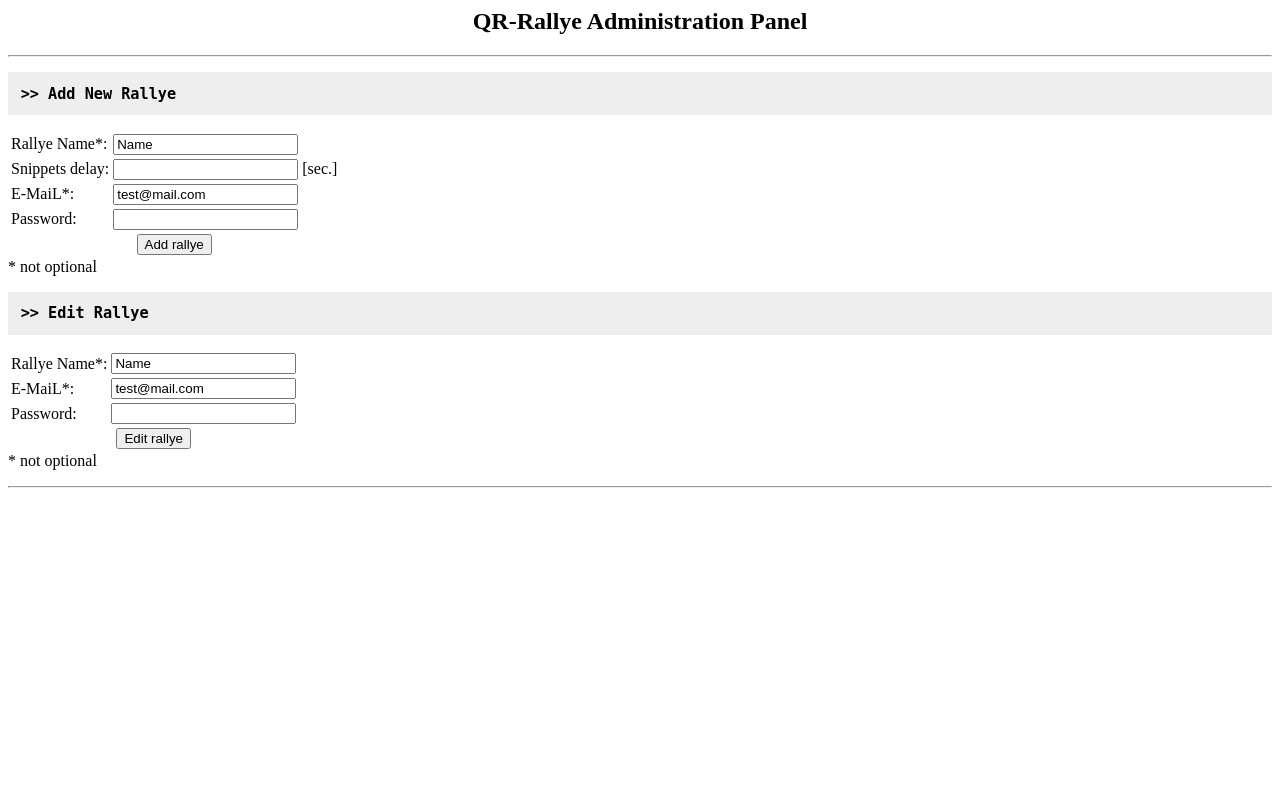
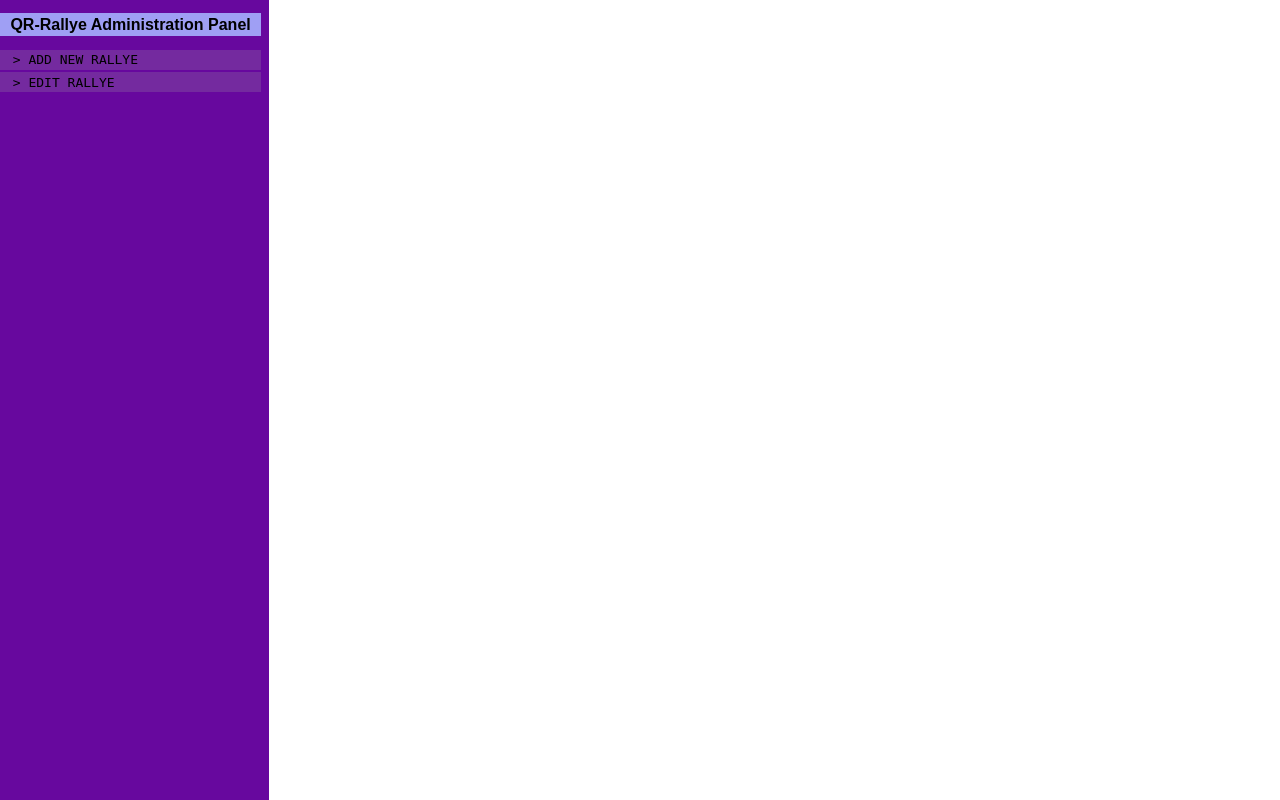
Before and after one commit to hanneseilers/QR-Rallye, a PHP site: page / in a window 1280 px wide. Run offline with PHP 8.4, Linux system fonts and the light colour scheme.

Commit message:
Updated admin page layout.

```diff
--- a/admin/editrallye.php
+++ b/admin/editrallye.php
@@ -1,3 +1,4 @@
+
 <?php
 
 require_once "../db/db.php";
@@ -5,6 +6,7 @@ require_once "forms.php";
 
 // update rallye settings
 if( isset($_POST['update']) ){
+	show();
 
 	if( isset($_POST['rName']) && strlen($_POST['rName']) > 2 && isset($_POST['rMail']) ){
 
@@ -54,21 +56,22 @@ if( isset($_POST['update']) ){
 					."WHERE rID = ".$vRallye['rID'];
 
 			if( qr_dbSQL($sql) ){
-				print "Rallye ".$rName." data saved";
+				fInfo( "Rallye ".$rName." data saved" );
 				$_POST['rName'] = $rName;
 				$_POST['rMail'] = $rMail;
 			}
 		}
 
 	} else {
-		print $_POST['rName']." ".$_POST['rMail'];
-		print "Rallye name with min. 3 chars and correct mail adress is required";
+		fInfo( $_POST['rName']." ".$_POST['rMail'] );
+		fInfo( "Rallye name with min. 3 chars and correct mail adress is required" );
 	}
 
 }
 
-// update rallye settings
+// add rallye item
 if( isset($_POST['addItem']) ){
+	show();
 
 	if( isset($_POST['rName']) && strlen($_POST['rName']) > 2 && isset($_POST['rMail']) ){
 
@@ -109,18 +112,24 @@ if( isset($_POST['addItem']) ){
 				if( $vLastItem ){
 					$sql = "INSERT INTO qr_ralleys_has_items (qr_ralleys_rID, qr_items_iID) "
 							."VALUES (".$vRallye['rID'].",".$vLastItem['iID'].")";
-					qr_dbSQL($sql);
+					if( qr_dbSQL($sql) ){
+						fInfo( "Item added" );
+					} else {
+						fInfo( "Adding item failed!" );
+					}
 				}
 			}
 		}
 
+	} else {
+		fInfo( "Adding item failed!" );
 	}
 
 }
 
 // update item
-if( isset($_POST['updateItem']) ){
-	if( isset($_POST['iID']) ){
+if( isset($_POST['updateItem']) && isset($_POST['iID']) ){
+	show();
 
 	$vItem = qr_getItem($_POST['iID']);
 	if( $vItem ){
@@ -155,9 +164,9 @@ if( isset($_POST['updateItem']) ){
 			}
 
  			$iEnd = $vItem['iEnd'];
-// 				if( isset($_POST['iEnd']) && strlen($_POST['iEnd']) == 19 ){
-// 					$iEnd = $_POST['iEnd'];
-// 				}
+// 			if( isset($_POST['iEnd']) && strlen($_POST['iEnd']) == 19 ){
+// 				$iEnd = $_POST['iEnd'];
+// 			}
 
 			$sql = "UPDATE qr_items SET "
 					."iSnippets = '".$iSnippets."',"
@@ -165,8 +174,10 @@ if( isset($_POST['updateItem']) ){
 					."iStart = '".$iStart."',"
 					."iEnd = ".( $iEnd != null ? "'".$iEnd."'" : "NULL" )." "
 					."WHERE iID = ".$vItem['iID'];
-				qr_dbSQL($sql);
-
+			if( qr_dbSQL($sql) ){
+				fInfo( "Item updated" );
+			} else {
+				fInfo( "Updating item failed!" );
 			}
 
 		}
@@ -177,6 +188,7 @@ if( isset($_POST['updateItem']) ){
 // edit rallye
 if( isset($_POST['edit']) || isset($_POST['update'])
 		|| isset($_POST['addItem']) || isset($_POST['updateItem']) ){
+	show();
 
 	if( isset($_POST['rName']) && isset($_POST['rMail']) ){
 
@@ -194,7 +206,7 @@ if( isset($_POST['edit']) || isset($_POST['update'])
 			if( md5($rPassword) == $vRallye['rPassword'] || $rPassword == $vRallye['rPassword'] ){
 
 				// show rallye
-				fHeader( "Rallye: ".$_POST['rName'] );
+				fHeader( "Edit rallye ".$_POST['rName'] );
 				formStart();
 				tableStart();
 				tableRow( "Rallye Name*:",  fInput("rNewName", $vRallye['rName']) );
@@ -221,11 +233,11 @@ if( isset($_POST['edit']) || isset($_POST['update'])
 				showItems($vRallye);
 
 			} else {
-				print "Password not correct!";
+				fInfo( "Password not correct!" );
 			}
 
 		} else {
-			print "Rallye ".$_POST['rName']." not found.";
+			fInfo( "Rallye ".$_POST['rName']." not found." );
 		}
 
 	}
@@ -236,6 +248,7 @@ if( isset($_POST['edit']) || isset($_POST['update'])
 
 function showItems($rallye){
 	if( $rallye ){
+		show();
 
 		// get items
 		$vItemIDs = qr_getRalleyItems($rallye['rID']);
@@ -265,7 +278,7 @@ function showItems($rallye){
 			}
 
 		} else {
-			print "No items found.";
+			fInfo( "No items found." );
 		}
 
 		// add new item
@@ -286,5 +299,9 @@ function showItems($rallye){
 	}
 }
 
+function show(){
+	echo '<script type="text/javascript">showElement("editcontent");</script>';
+}
+
 
 ?>
--- a/admin/forms.php
+++ b/admin/forms.php
@@ -7,6 +7,11 @@ function fInput($name="fInput", $value="", $type="text"){
 function fHeader($title){
 	if( $title )
 		print "<h3>".$title."</h3>";
+}
+
+function fInfo($msg){
+	if( $msg)
+		print "<div class=\"info\">".$msg."</div>";
 }
 
 function tableStart(){
--- a/admin/index.php
+++ b/admin/index.php
@@ -2,16 +2,31 @@
 <html>
 <head>
 	<title>QR-Rallye Administration</title>
+	<meta charset="utf-8"/>
+
 	<link rel="stylesheet" type="text/css" href="style.css">
+	<script type="text/javascript" src="script.js"></script>
 </head>
-<body>
+<body onload="hideInfo();">
 
-<div align="center">
+<div class="menu">
+
 	<h2>QR-Rallye Administration Panel</h2>
-	<hr />
+
+	<div class="menuitem"><a onclick="showElement('add');">Add new Rallye</a></div>
+	<div class="menuitem"><a onclick="showElement('edit');">Edit Rallye</a></div>
+
 </div>
 
-<div>
+<div id="content" class="content">
+
+	<div class="info">
+		<?php
+			include "newrallye.php";
+		?>
+	</div>
+
+	<div id="add" class="hidden">
 		<h3>Add New Rallye</h3>
 		<form action="index.php" method="post">
 			<table>
@@ -50,11 +65,7 @@
 		</form>
 	</div>
 
-<?php
-	include "newrallye.php";
-?>
-
-<div>
+	<div id="edit" class="hidden">
 		<h3>Edit Rallye</h3>
 		<form action="index.php" method="post">
 			<table>
@@ -78,11 +89,13 @@
 		</form>
 	</div>
 
-<hr />
-
+	<div id="editcontent" class="hidden">
 	<?php
 		include "editrallye.php";
 	?>
+	</div>
+
+</div>
 
 </body>
 </html>
--- /dev/null
+++ b/admin/script.js
@@ -0,0 +1,30 @@
+function hideElement(element){
+	document.getElementById(element).style.display = "none";
+}
+
+function showElement(element){
+	hideAllElements();
+	document.getElementById(element).style.display = "block";
+}
+
+function hideAllElements(){
+	// hide content elements
+	var vChilds = document.getElementById("content").childNodes;
+	for( var n=0; n < vChilds.length; n++ ){
+		if( vChilds[n].tagName == "DIV" ){
+			vChilds[n].style.display = "none";
+		}
+	}
+}
+
+function hideInfo(){
+	// hide info element when no content
+	var vInfoElements = document.getElementsByClassName("info")
+	for( var n=0; n < vInfoElements.length; n++ ){
+		if( vInfoElements[n].innerHTML.length < 5 ){
+			vInfoElements[n].style.display = "none";
+		} else {
+			vInfoElements[n].style.display = "block";
+		}
+	}
+}
--- a/admin/style.css
+++ b/admin/style.css
@@ -1,7 +1,91 @@
+body{
+	font-family: sans-serif;
+}
+
+
+.menu{
+	background-color: #67089e;
+	position: absolute;
+	top: 0;
+	left: 0;
+	width: 20%;
+	height: 100%;
+	padding-right: 1%;
+	overflow: auto;
+}
+
+.menuitem{
+	background-color: #742a9f;
+	padding: 1%;
+	padding-left: 5%;
+	width: 96%;
+	margin-bottom: 1%;
+}
+
+.menuitem:HOVER{
+	background-color: #9f9ff4;
+}
+
+.menuitem a{
+	font-size: medium;
+	font-family: monospace;
+	text-decoration: none;
+	text-transform: uppercase;
+	color: #000000;
+
+	display: block;
+	width: 100%;
+}
+
+.menuitem a:HOVER{
+	cursor: pointer;
+}
+
+.menuitem a:BEFORE{
+	content: "> ";
+}
+
+.content{
+	position: absolute;
+	top: 0;
+	left: 21%;
+	width: 78%;
+	height: 98.5%;
+	padding: 0.5%;
+	overflow: auto;
+
+	font-size: small;
+}
+
+.content table{
+	font-size: small;
+}
+
+.hidden{
+	display: none;
+}
+
+.info{
+	background-color: #c2ec00;
+	font-family: monospace;
+	width: 97%;
+	padding: 1%;
+}
+
+
+h2{
+	font-size: medium;
+	background-color: #9f9ff4;
+	padding: 1%;
+	width: 100%;
+	text-align: center;
+}
+
 h3{
-	background-color: #EEEEEE;
+	background-color: #9f9ff4;
 	padding: 1%;
 	font-family: monospace;
+	font-size: medium;
 }
 
 h3:BEFORE{
```
Lines whose indentation alone changed are shown as unchanged.
